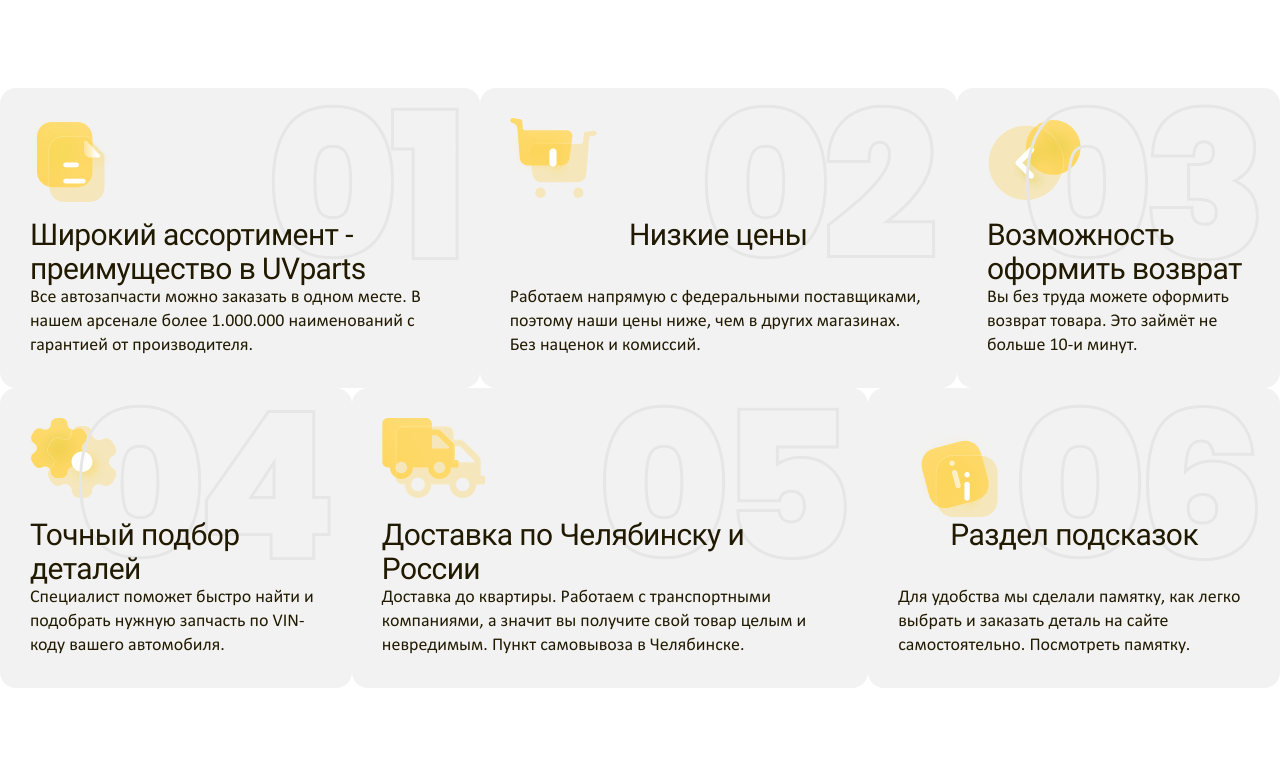
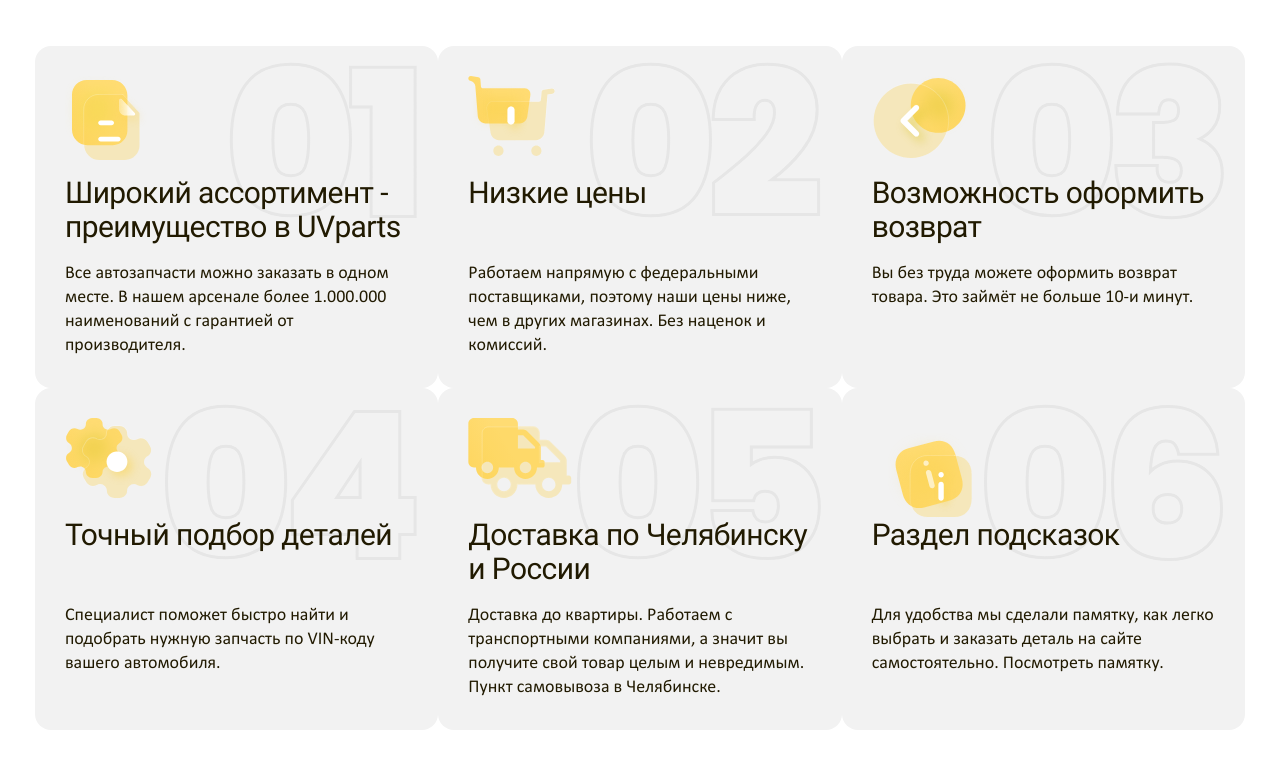
Before and after one commit to Hackerbot1488/uvparts_components, a plain HTML site: page about/index.html in a window 1280 px wide. Drawn offline with Linux system fonts and the light colour scheme.

Commit message:
update cards

```diff
--- a/about/main.css
+++ b/about/main.css
@@ -62,11 +62,12 @@ body {
     position: relative;
     display: flex;
     flex-direction: column;
-    justify-content: space-between;
-    align-items: center;
     padding: 30px 30px;
     background: #F2F2F2;
     border-radius: 16px;
+
+    max-height: 342px;
+    max-width: 403.3333435058594px;
 }
 
 .about-card__image {
@@ -84,13 +85,15 @@ body {
 }
 
 .about-card__header {
-    margin-top: 100px;
+    margin: 100px 0px 10px;
     font-family: 'Roboto';
     font-style: normal;
     font-weight: 500;
     font-size: 30px;
     line-height: 34px;
     /* or 113% */
+
+    min-height: 76px;
 
     letter-spacing: -0.02em;
 
```
